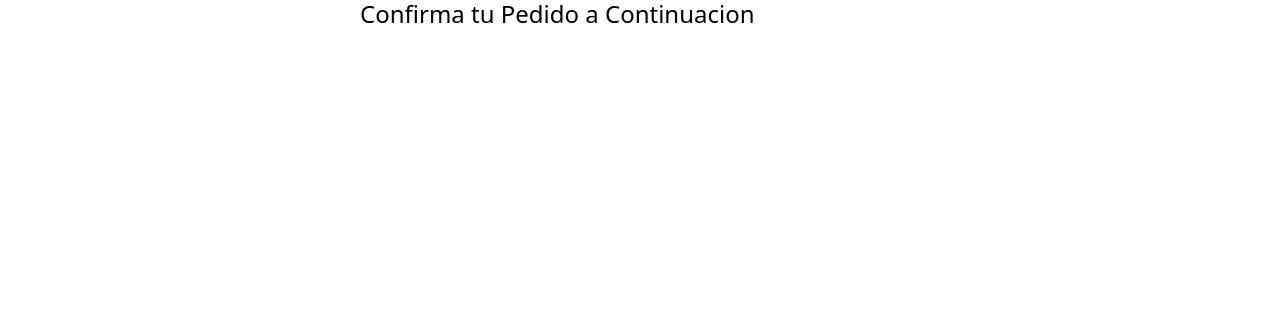
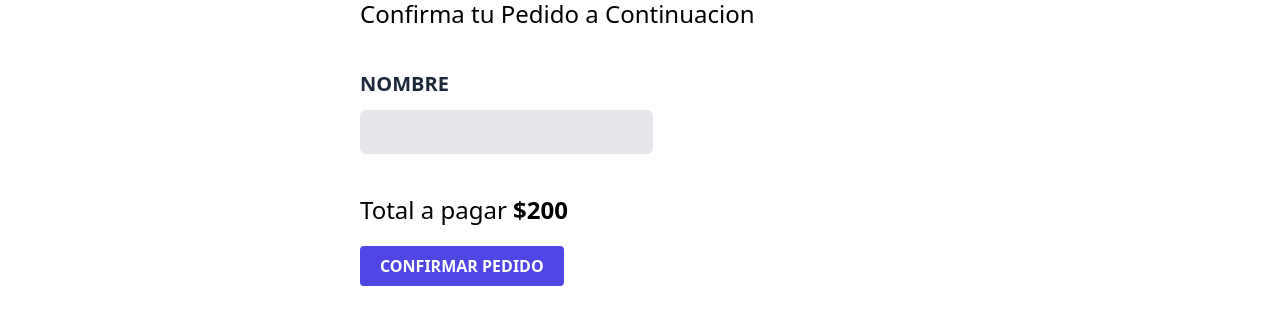
Before and after one commit to misterdan100/quioscoapp_deployment, a Next.js app: page /total in a window 1280 px wide. Shown: the part 222-546 px from the top of the page. Built offline with nearby package versions, Linux system fonts and the light colour scheme; no server answers; the database is empty.

Commit message:
Create datos y total page, validate input and pedido exist, disable and enable submit button depending of data

```diff
--- a/components/Categoria.js
+++ b/components/Categoria.js
@@ -1,4 +1,5 @@
 import Image from "next/image"
+import { useRouter } from "next/router"
 import useQuiosco from "../hooks/useQuiosco"
 
 const Categoria = ({categoria}) => {
@@ -6,8 +7,10 @@ const Categoria = ({categoria}) => {
 
     const { categoriaActual, handleClickCategoria } = useQuiosco()
 
+    const router = useRouter()
+
   return (
-    <div className={`${categoriaActual?.id === id ? 'bg-amber-400' : ''} flex items-center gap-4 w-full border p-5 hover:bg-amber-400`}>
+    <div className={`${categoriaActual?.id === id ? 'bg-amber-400' : ''} flex items-center gap-4 w-full border p-5 hover:bg-amber-400 transition`}>
         <Image
             width={70}
             height={70}
@@ -20,7 +23,10 @@ const Categoria = ({categoria}) => {
         <button
             type="button"
             className="text-2xl font-bold hover:cursor-pointer"
-            onClick={() => handleClickCategoria(id)}
+            onClick={() => {
+                handleClickCategoria(id)
+                router.pathname !== '/' && router.push('/')
+            }}
         >
             {nombre}
         </button>
--- a/components/ModalProducto.js
+++ b/components/ModalProducto.js
@@ -5,7 +5,7 @@ import { formatearDinero } from "../helpers";
 
 const ModalProducto = () => {
   const { producto, handleChangeModal, handleAgregarPedido, pedido } = useQuiosco();
-  const [cantidad, setCantidad] = useState(1);
+  const [ cantidad, setCantidad ] = useState(1);
   const [ edicion, setEdicion ] = useState(false)
 
   useEffect(() => {
--- a/components/ResumenProducto.js
+++ b/components/ResumenProducto.js
@@ -3,7 +3,7 @@ import { formatearDinero } from "../helpers/index";
 import useQuiosco from "../hooks/useQuiosco";
 
 const ResumenProducto = ({ producto }) => {
-    const { handleSetProducto, handleChangeModal, handleEditarCantidad } = useQuiosco()
+    const { handleSetProducto, handleChangeModal, handleEditarCantidad, handleEliminarProducto } = useQuiosco()
   return (
     <div className="shadow p-5 mb-3 flex gap-10 items-center">
       <div className="md:w-1/6">
@@ -59,6 +59,7 @@ const ResumenProducto = ({ producto }) => {
         <button
           type="button"
           className="bg-red-700 hover:bg-red-600 flex gap-3 px-5 py-2 text-white rounded-md font-bold uppercase shadow-md w-full mt-3  border-transparent border-2 hover:border-red-800 transition"
+          onClick={() => handleEliminarProducto(producto.id)}
         >
           <svg
             xmlns="http://www.w3.org/2000/svg"
--- a/components/Sidebar.js
+++ b/components/Sidebar.js
@@ -12,7 +12,7 @@ const Sidebar = () => {
             height={100}
             src='/assets/img/logo.svg'
             alt='imagen logotipo'
-            className='mx-auto'
+            className='mx-auto hover:scale-110 hover:rotate-6 transition duration-500'
         />
 
         <nav className='mt-10'>
--- a/context/QuioscoProvider.jsx
+++ b/context/QuioscoProvider.jsx
@@ -11,6 +11,8 @@ const QuioscoProvider = ({children}) => {
     const [ producto, setProducto ] = useState({})
     const [ modal, setModal ] = useState(false)
     const [ pedido, setPedido ] = useState([])
+    const [ nombre, setNombre ] = useState('')
+    const [ total, setTotal ] = useState(0)
 
     const obtenerCategorias = async () => {
         const {data} = await axios('/api/categorias')
@@ -59,6 +61,11 @@ const QuioscoProvider = ({children}) => {
         setModal(!modal)
     }
 
+    const handleEliminarProducto = id => {
+        const pedidoActualizado = pedido.filter( producto => producto.id !== id)
+        setPedido(pedidoActualizado)
+    }
+
   return (
     <QuioscoContext.Provider
         value={{
@@ -72,6 +79,9 @@ const QuioscoProvider = ({children}) => {
             handleAgregarPedido,
             pedido,
             handleEditarCantidad,
+            handleEliminarProducto,
+            nombre,
+            setNombre
         }}
     >
         {children}
--- a/pages/total.js
+++ b/pages/total.js
@@ -1,6 +1,21 @@
+import { useEffect } from 'react'
+import useQuiosco from '../hooks/useQuiosco'
 import Layout from '../layout/Layout'
 
 export default function Total() {
+    const { pedido, nombre, setNombre } = useQuiosco()
+    const comprobarPedido = () => {
+        return pedido.length === 0 || nombre === '' || nombre.length < 3
+    }
+
+    const colocarOrden = e => {
+        e.preventDefault()
+        console.log('enviando orden')
+    }
+
+    useEffect(() => {
+        comprobarPedido()
+    }, [pedido, nombre])
 
     return (
         <Layout
@@ -9,6 +24,35 @@ export default function Total() {
             <h className="text-4xl font-black">Datos y Confirmar Pedido</h>
             <p className="text-2xl my-10">Confirma tu Pedido a Continuacion</p>
 
+            <form
+                onSubmit={colocarOrden}
+            >
+                <div>
+                    <label htmlFor="nombre" className='block uppercase text-slate-800 font-bold text-xl'>Nombre</label>
+                    <input
+                        type="text"
+                        id='nombre'
+                        className='bg-gray-200 w-full lg:w-1/3 mt-3 p-2 rounded-md border-2 border-transparent hover:border-amber-500
+                        focus:outline-none
+                        focus:border-amber-500 transition duration-500'
+                        value={nombre}
+                        onChange={e => setNombre(e.target.value)}
+                    />
+                </div>
+                <div className='mt-10'>
+                    <p className='text-2xl'>Total a pagar {''} <span className='font-bold'>{'$200'}</span></p>
+                </div>
+
+                <div className='mt-5'>
+                    <input
+                    type='submit'
+                        value='Confirmar Pedido'
+                        className={`bg-indigo-600 text-center  w-full lg:w-auto px-5 py-2 rounded uppercase font-bold text-white ${comprobarPedido() ? 'bg-indigo-200' : ''} `}
+                    disabled={comprobarPedido()}
+                    />
+                </div>
+            </form>
+
         </Layout>
     )
 }
```
